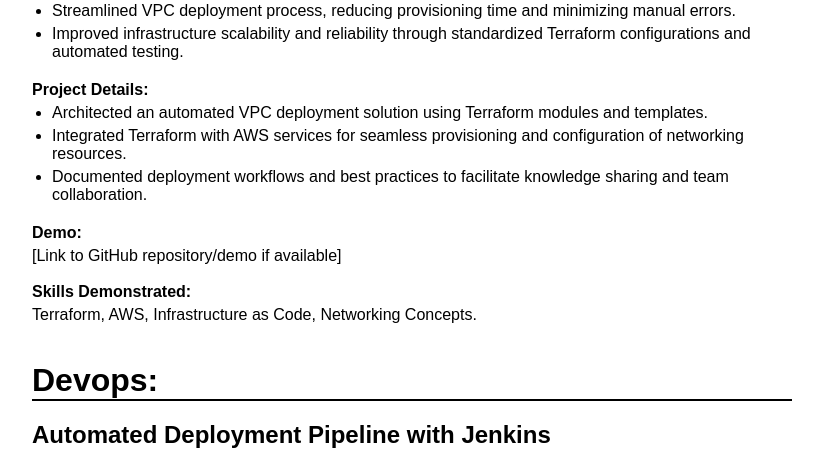
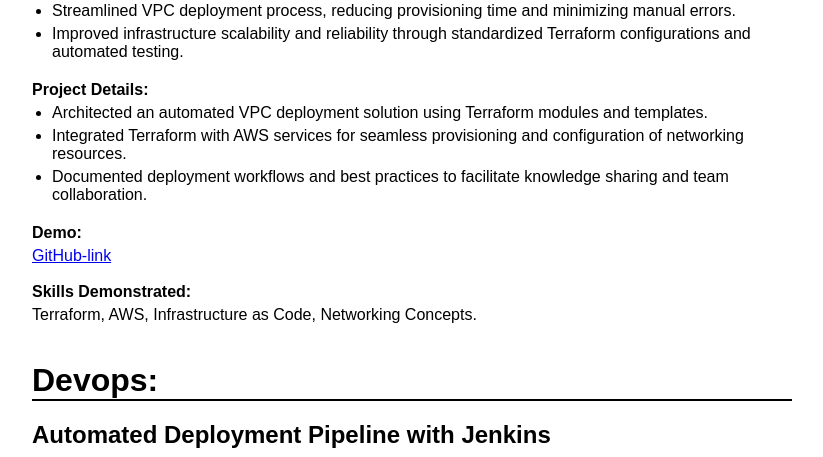
Before and after one commit to madhanselvamani/Portfolio, a Flask app: page /Projects in a window 1280 px wide. Shown: the part 1244-1701 px from the top of the page, without its empty margins (138-961 px from the left). Run offline with Flask 3, Linux system fonts and the light colour scheme.

Commit message:
Fourth commit

```diff
--- a/templates/projects.html
+++ b/templates/projects.html
@@ -113,7 +113,7 @@
                 </div>
                 <div class="demo">
                     <h4>Demo:</h4>
-                    <p>[Link to GitHub repository/demo if available]</p><br>
+                    <p><a href="https://github.com/madhanselvamani/Projects">GitHub-link</a></p><br>
                     <h4>Skills Demonstrated:</h4>
                     <p>Terraform, AWS, Infrastructure as Code, Networking Concepts.</p>
                 </div>
```
